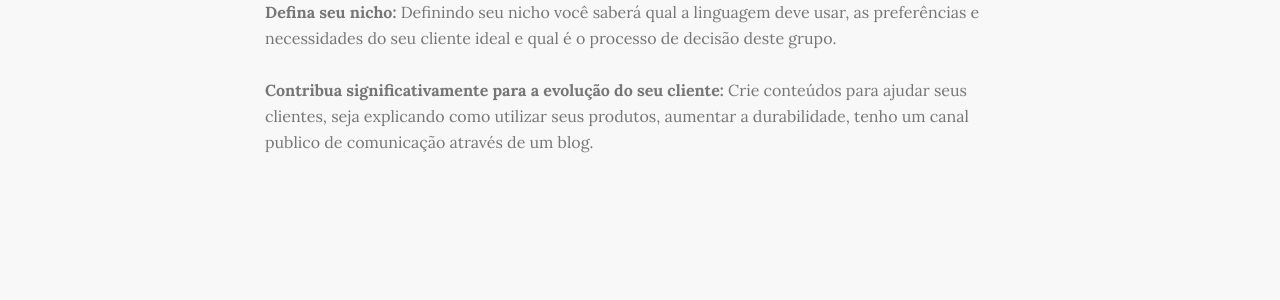
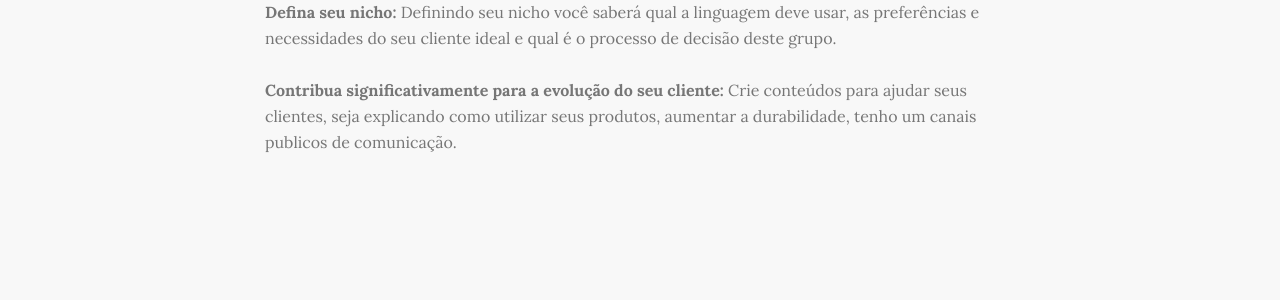
Before and after one commit to WeThinkIdeas/fundamental.github.io, a Jekyll site: the page built from _posts/2017-01-10-marketing.markdown, in a window 1280 px wide. Shown: the part 1122-1422 px from the top of the page. Built offline with Jekyll 4.4.1, drawn with Linux system fonts in a browser that asks for light colours; some web fonts are replaced.

Commit message:
conteudo

```diff
--- a/_posts/2017-01-10-marketing.markdown
+++ b/_posts/2017-01-10-marketing.markdown
@@ -19,4 +19,4 @@ Marketing digital são estratégias desenvolvidas para levar mais possíveis cli
 
 **Defina seu nicho:** Definindo seu nicho você saberá qual a linguagem deve usar, as preferências e necessidades do seu cliente ideal e qual é o processo de decisão deste grupo.
 
-**Contribua significativamente para a evolução do seu cliente:** Crie conteúdos para ajudar seus clientes, seja explicando como utilizar seus produtos, aumentar a durabilidade, tenho um canal publico de comunicação através de um blog.
+**Contribua significativamente para a evolução do seu cliente:** Crie conteúdos para ajudar seus clientes, seja explicando como utilizar seus produtos, aumentar a durabilidade, tenho um canais publicos de comunicação.
```
